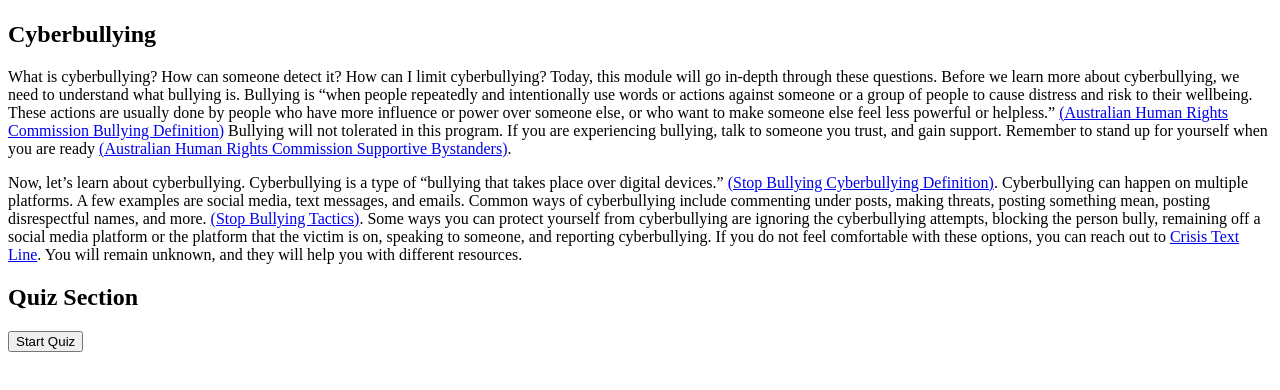
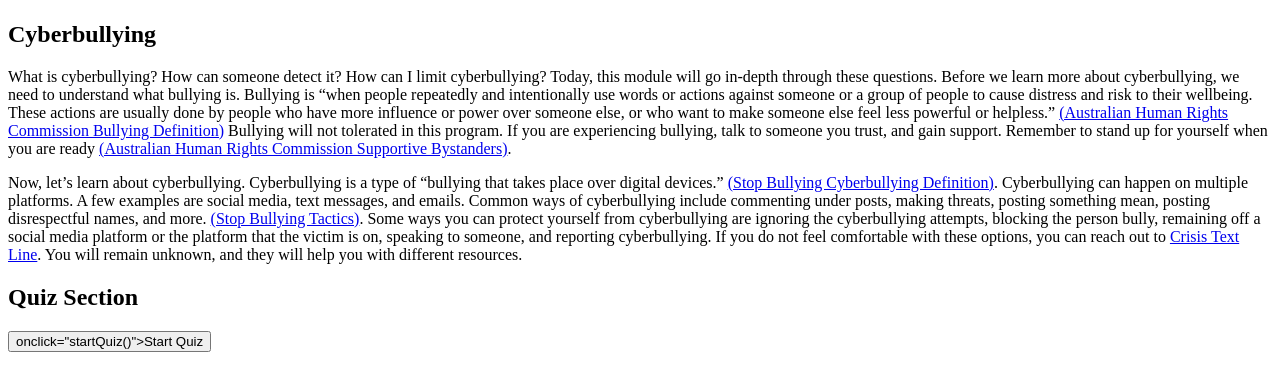
Before and after one commit to Aaronb0117/Senior-Project, a plain HTML site: page public/modules/module2.html in a window 1280 px wide. Shown: the part 398-788 px from the top of the page. Drawn offline with Linux system fonts and the light colour scheme.

Commit message:
Update module2.html

```diff
--- a/public/modules/module2.html
+++ b/public/modules/module2.html
@@ -39,7 +39,7 @@
         <!-- Quiz -->
         <div class="quiz">
           <h2>Quiz Section</h2>
-          <button onclick="startQuiz()">Start Quiz</button>
+          <button> onclick="startQuiz()">Start Quiz</button>
           <script>
               function startQuiz() {
                   // Redirect to the quiz2.html page
```
Lines whose indentation alone changed are shown as unchanged.
